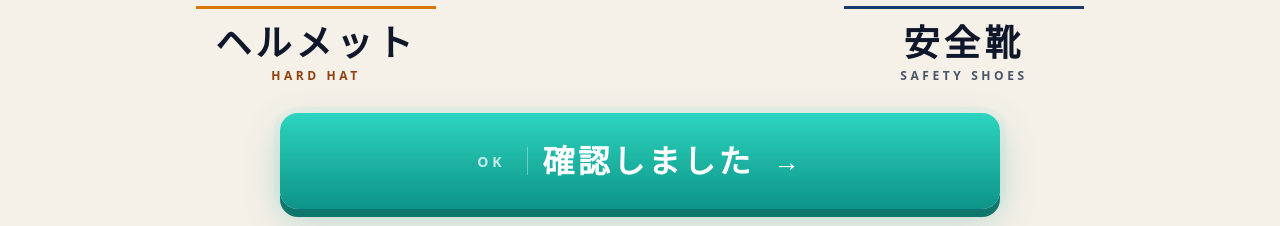
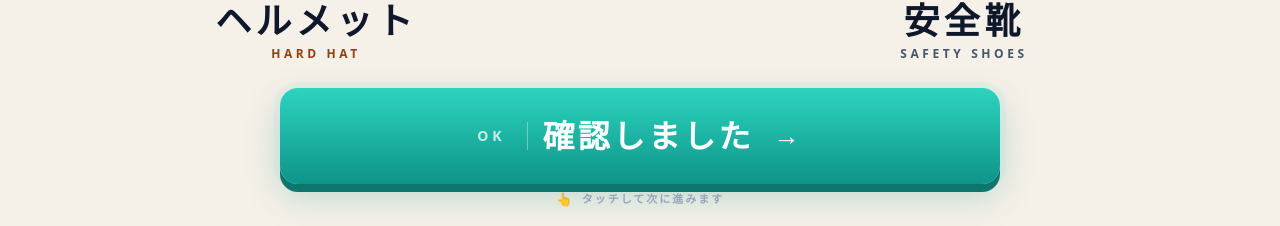
Before and after one commit to icc29669-cyber/truck-reception-app, a Next.js app: page /kiosk/caution in a window 1280 px wide. Shown: the part 571-797 px from the top of the page. Built offline with nearby package versions, Linux system fonts and the light colour scheme.

Commit message:
R9: CTA下に「タッチして次に進みます」の微細ガイド

```diff
--- a/src/app/kiosk/caution/page.tsx
+++ b/src/app/kiosk/caution/page.tsx
@@ -237,6 +237,11 @@ export default function CautionPage() {
         </div>
 
         {/* 確認ボタン */}
+        <div style={{
+          display: "flex", flexDirection: "column", alignItems: "center",
+          gap: 6, marginTop: 24, flexShrink: 0,
+          animation: "caution-enter-up 0.34s ease-out 0.52s both",
+        }}>
           <button
             onPointerDown={() => router.push("/kiosk/phone")}
             style={{
@@ -246,8 +251,7 @@ export default function CautionPage() {
               cursor: "pointer",
               display: "flex", alignItems: "center", justifyContent: "center",
               gap: 14, letterSpacing: "0.1em",
-            animation: "caution-enter-up 0.34s ease-out 0.52s both, caution-pulse 3.2s ease-in-out 1.2s infinite",
-            marginTop: 28, flexShrink: 0,
+              animation: "caution-pulse 3.2s ease-in-out 1.2s infinite",
             }}
           >
             <span style={{ fontSize: 14, fontWeight: 700, letterSpacing: "0.28em", opacity: 0.75, marginRight: 8 }}>OK</span>
@@ -255,6 +259,14 @@ export default function CautionPage() {
             確認しました
             <span style={{ fontSize: 26, marginLeft: 6 }}>→</span>
           </button>
+          <div style={{
+            fontSize: 11, color: "#94A3B8", letterSpacing: "0.18em", fontWeight: 600,
+            display: "flex", alignItems: "center", gap: 8,
+          }}>
+            <span style={{ fontSize: 13 }}>👆</span>
+            タッチして次に進みます
+          </div>
+        </div>
       </div>
     </div>
   );
```
Lines whose indentation alone changed are shown as unchanged.
